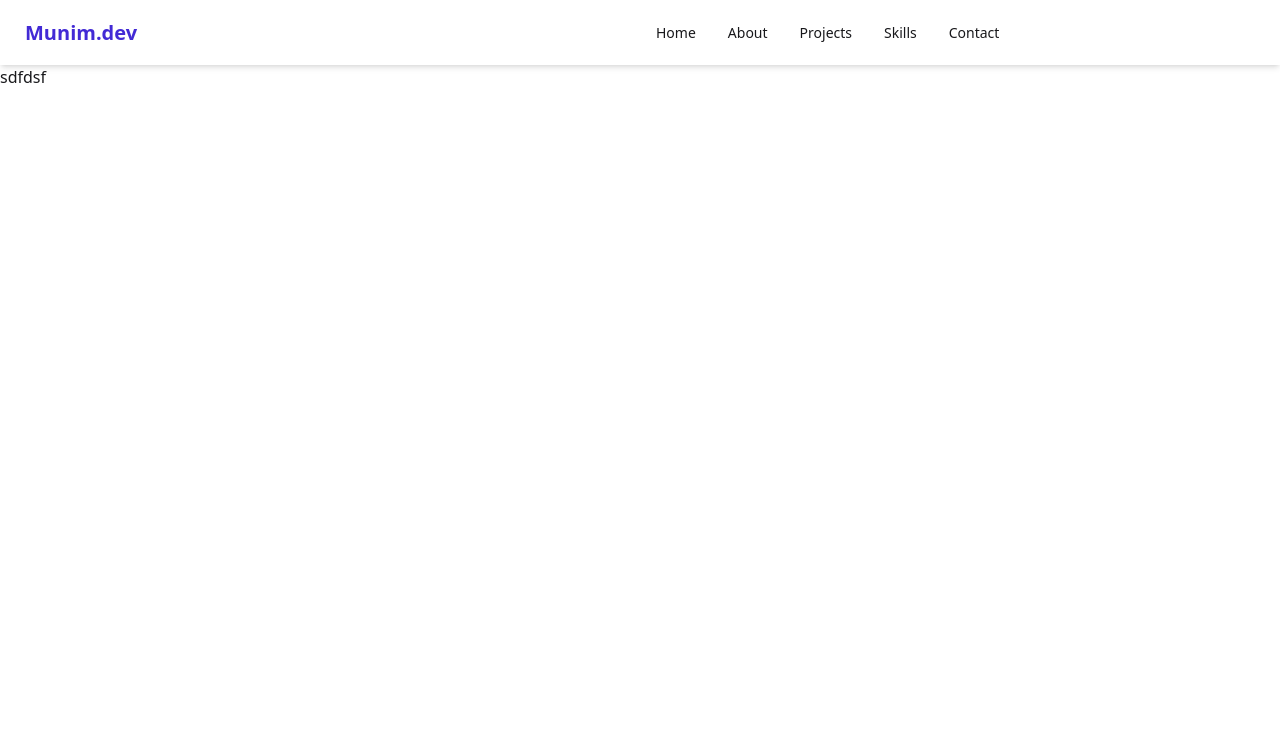
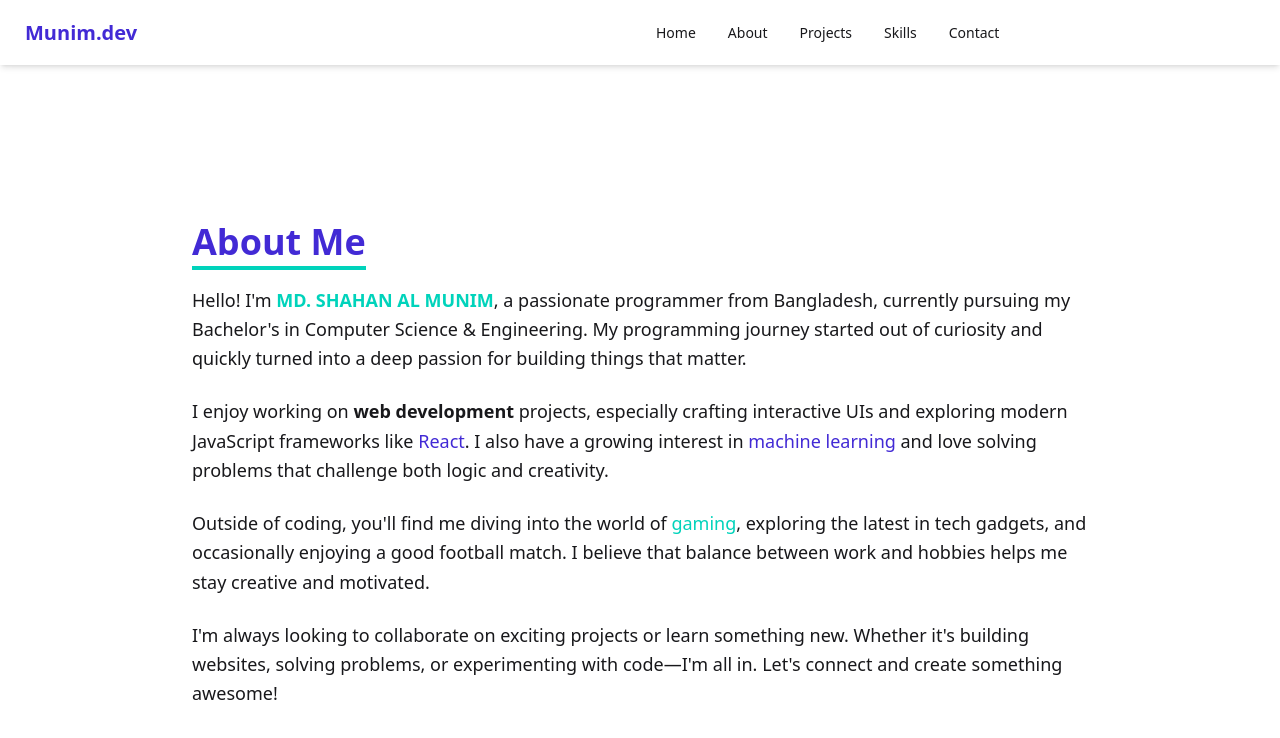
Before and after one commit to MMunim90/Portfolio-Web, a React (Vite) app: page / in a window 1280 px wide. Shown: the top 738 px of the page. Built offline with nearby package versions, Linux system fonts and the light colour scheme.

Commit message:
added about section

```diff
--- a/src/Pages/About/About.jsx
+++ b/src/Pages/About/About.jsx
@@ -1,11 +1,53 @@
-import React from 'react';
+import React from "react";
 
 const About = () => {
-    return (
-        <div>
+  return (
+    <section
+      id="about"
+      className="min-h-screen bg-base-100 text-base-content py-16 px-4 md:px-8 lg:px-16 flex items-center"
+    >
+      <div className="max-w-4xl mx-auto space-y-6">
+        <h2 className="text-4xl font-bold text-primary mb-4 border-b-4 border-accent inline-block pb-1">
+          About Me
+        </h2>
 
-        </div>
-    );
+        <p className="text-lg leading-relaxed">
+          Hello! I'm{" "}
+          <span className="text-accent font-semibold">MD. SHAHAN AL MUNIM</span>
+          , a passionate programmer from Bangladesh, currently pursuing my
+          Bachelor's in Computer Science & Engineering. My programming journey
+          started out of curiosity and quickly turned into a deep passion for
+          building things that matter.
+        </p>
+
+        <p className="text-lg leading-relaxed">
+          I enjoy working on{" "}
+          <span className="text-highlight font-semibold">web development</span>{" "}
+          projects, especially crafting interactive UIs and exploring modern
+          JavaScript frameworks like{" "}
+          <span className="text-primary font-medium">React</span>. I also have a
+          growing interest in{" "}
+          <span className="text-primary font-medium">machine learning</span> and
+          love solving problems that challenge both logic and creativity.
+        </p>
+
+        <p className="text-lg leading-relaxed">
+          Outside of coding, you'll find me diving into the world of{" "}
+          <span className="text-accent font-medium">gaming</span>, exploring the
+          latest in <span className="text-highlight">tech gadgets</span>, and
+          occasionally enjoying a good football match. I believe that balance
+          between work and hobbies helps me stay creative and motivated.
+        </p>
+
+        <p className="text-lg leading-relaxed">
+          I'm always looking to collaborate on exciting projects or learn
+          something new. Whether it's building websites, solving problems, or
+          experimenting with code—I'm all in. Let's connect and create something
+          awesome!
+        </p>
+      </div>
+    </section>
+  );
 };
 
 export default About;
--- a/src/Pages/Home/Home.jsx
+++ b/src/Pages/Home/Home.jsx
@@ -1,9 +1,10 @@
 import React from 'react';
+import About from '../About/About';
 
 const Home = () => {
     return (
         <div>
-            sdfdsf
+            <About></About>
         </div>
     );
 };
--- a/src/router/router.jsx
+++ b/src/router/router.jsx
@@ -3,7 +3,6 @@ import {
 } from "react-router";
 import RootLayout from "../Layout/RootLayout";
 import Home from "../Pages/Home/Home";
-
 export const router = createBrowserRouter([
   {
     path: "/",
@@ -12,7 +11,7 @@ export const router = createBrowserRouter([
       {
         index: true,
         Component: Home,
-      }
+      },
     ]
   },
 ]);
--- a/tailwind.config.js
+++ b/tailwind.config.js
@@ -8,7 +8,7 @@ export default {
     extend: {
       colors: {
         background: "#0f172a",
-        primary: "#3b82f6",
+        primary: "#6b7280",
         accent: "#22c55e",
         highlight: "#0ea5e9",
         text: "#f8fafc",
@@ -22,7 +22,7 @@ export default {
     themes: [
       {
         munimtheme: {
-          primary: "#3b82f6",
+          primary: "#6b7280",
           secondary: "#22c55e",
           accent: "#0ea5e9",
           neutral: "#1e293b",
```
